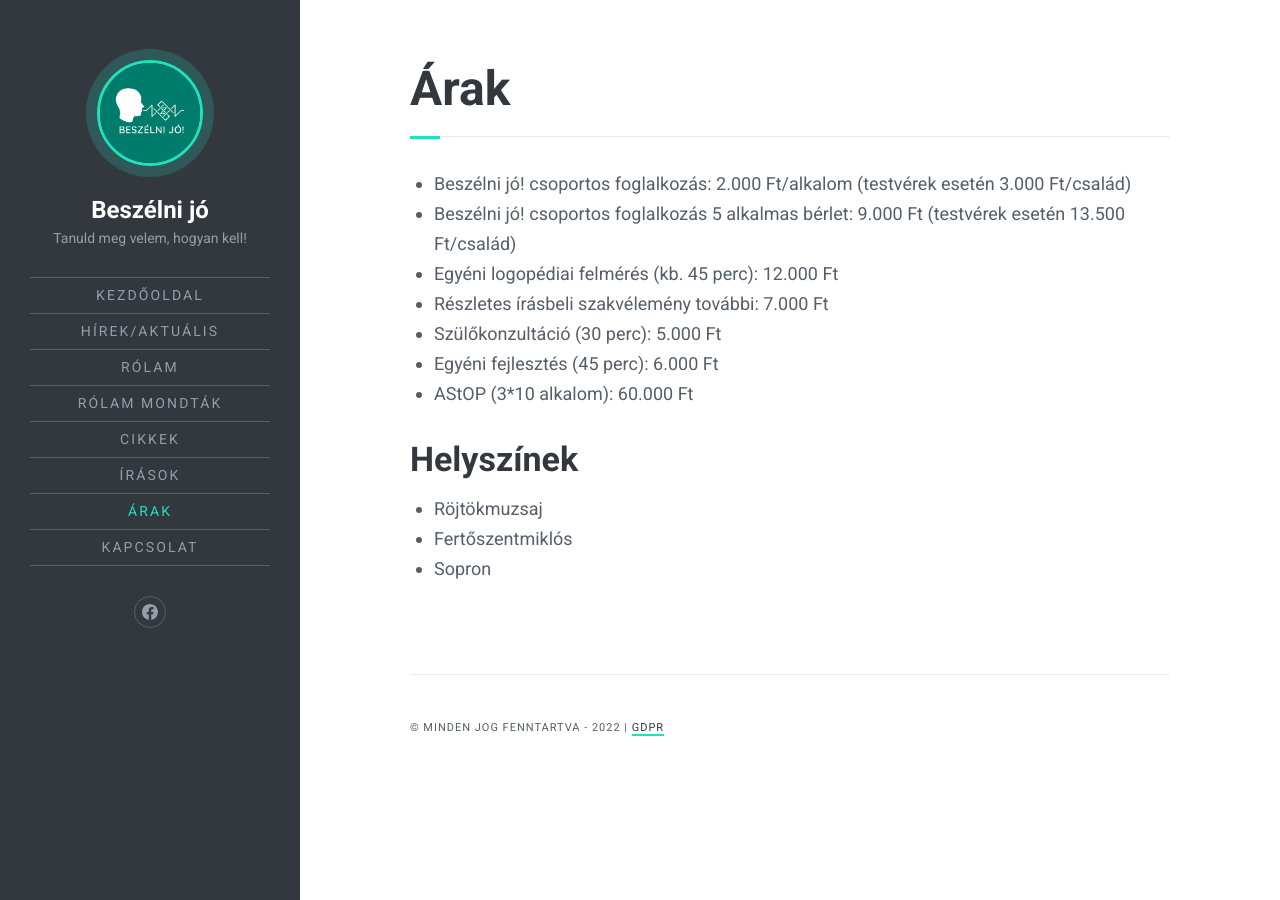
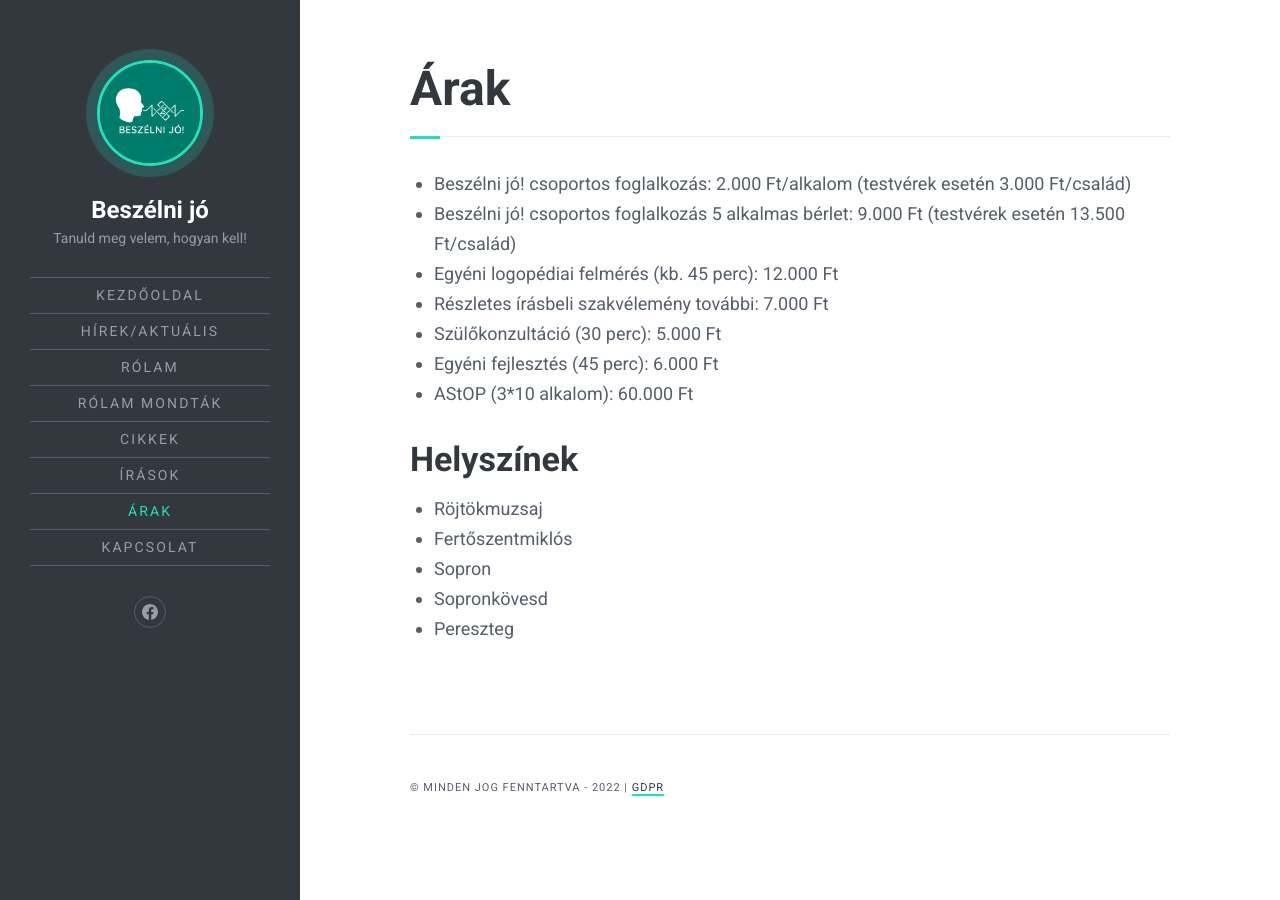
Before and after one commit to beszelnijo/beszelnijo.github.io, a Jekyll site: the page built from arak.md, in a window 1280 px wide. Built offline with Jekyll 4.4.1, drawn with Linux system fonts in a browser that asks for light colours; comment, search, counter and statistics services are not loaded.

Commit message:
Update arak.md

```diff
--- a/arak.md
+++ b/arak.md
@@ -15,3 +15,5 @@
 * Röjtökmuzsaj
 * Fertőszentmiklós
 * Sopron
+* Sopronkövesd
+* Pereszteg
```
